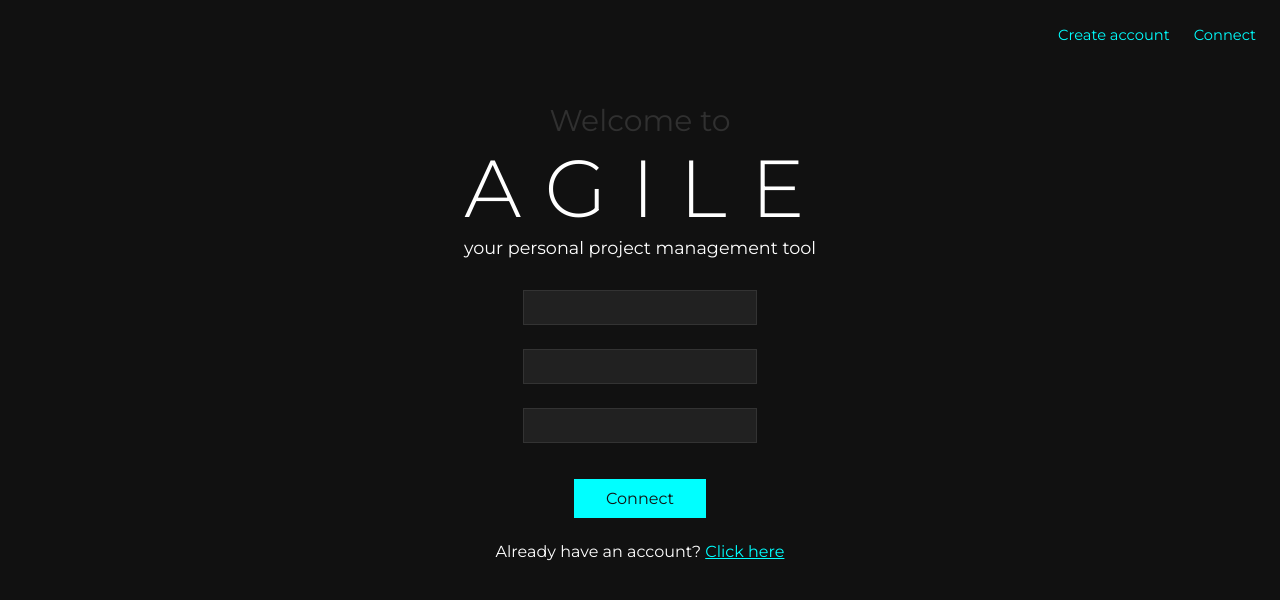
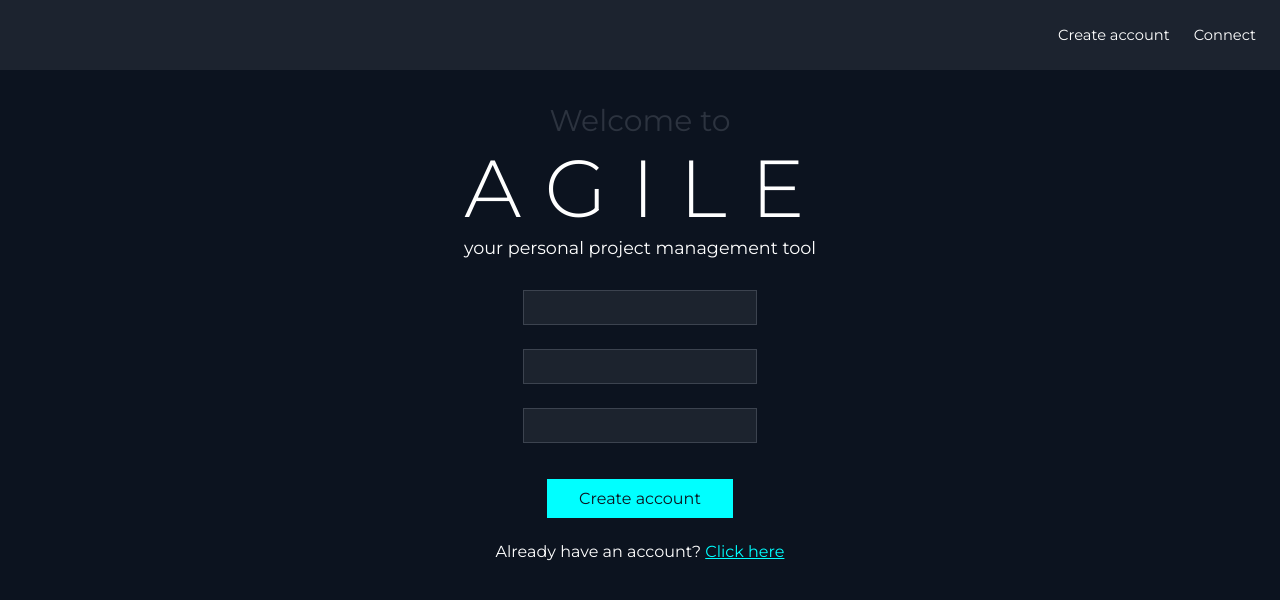
Before and after one commit to marcillyl/Agile, an Angular app in the folder frontend/: page /signup in a window 1280 px wide. Shown: the top 600 px of the page. Built offline with nearby package versions, Linux system fonts and the light colour scheme.

Commit message:
Adjust colors

```diff
--- a/frontend/src/app/auth/auth.component.scss
+++ b/frontend/src/app/auth/auth.component.scss
@@ -9,7 +9,7 @@
     font-size: 1.1em;
     &__headline {
       font-size: 1.7em;
-      color: #303030;
+      color: #2c333f;
       &--brand {
         display: inline-block;
         text-transform: uppercase;
@@ -37,12 +37,12 @@
   &-control {
     padding: 7px;
     background: #ffffff11;
-    border: solid thin #333;
+    border: solid thin #3c434f;
   }
   &-button {
     margin: 12px 0px 24px 0px;
     padding: 10px 24pt;
-    color: #111;
+    color: #0c131f;
     background: aqua;
   }
 }
--- a/frontend/src/app/auth/signup/signup.component.html
+++ b/frontend/src/app/auth/signup/signup.component.html
@@ -42,7 +42,7 @@
       (click)="onSignup()"
       class="form-button"
     >
-      Connect
+      Create account
     </button>
     <p class="text-danger" *ngIf="errorMsg">{{ errorMsg }}</p>
     <p>
--- a/frontend/src/app/header/header.component.scss
+++ b/frontend/src/app/header/header.component.scss
@@ -7,6 +7,7 @@
   width: 100%;
   height: 70px;
   padding: 0px 12px;
+  background: #1c232f;
   &-left {
     display: flex;
     justify-content: flex-start;
@@ -26,7 +27,6 @@
   &__link {
     margin: 0px 12px;
     font-size: 11pt;
-    color: aqua;
     &--disconnect {
       color: #fff;
     }
--- /dev/null
+++ b/frontend/src/app/models/Project.model.ts
@@ -0,0 +1,5 @@
+export class Project {
+  _id!: string;
+  title!: string;
+  description!: string;
+}
--- a/frontend/src/app/profile/profile.component.scss
+++ b/frontend/src/app/profile/profile.component.scss
@@ -9,7 +9,7 @@
     font-size: 1.1em;
     &__headline {
       font-size: 3.7em;
-      color: #303030;
+      color: #2c333f;
     }
     &__text {
       margin-top: 10pt;
@@ -25,7 +25,7 @@
     margin: 12px 0px;
     padding: 10px 0px;
     width: 140pt;
-    color: #111;
+    color: #0c131f;
     background: aqua;
     &--delete {
       color: #fff;
--- a/frontend/src/app/project-form/project-form.component.html
+++ b/frontend/src/app/project-form/project-form.component.html
@@ -25,6 +25,6 @@
         ></textarea>
       </label>
     </div>
-    <button class="form-button" (click)="onCreate()">Create</button>
+    <!-- <button class="form-button" (click)="onCreate()">Create</button> -->
   </form>
 </main>
--- a/frontend/src/app/project-form/project-form.component.scss
+++ b/frontend/src/app/project-form/project-form.component.scss
@@ -9,7 +9,7 @@
     font-size: 1.1em;
     &__headline {
       font-size: 3.7em;
-      color: #303030;
+      color: #2c333f;
     }
     &__text {
       margin-top: 10pt;
@@ -27,13 +27,13 @@
   &-control {
     padding: 7px;
     background: #ffffff11;
-    border: solid thin #333;
+    border: solid thin #3c434f;
   }
   &-button {
     margin: 12px 0px;
     padding: 10px 0px;
     width: 140pt;
-    color: #111;
+    color: #0c131f;
     background: aqua;
   }
 }
--- a/frontend/src/app/project-list/project-list.component.scss
+++ b/frontend/src/app/project-list/project-list.component.scss
@@ -9,7 +9,7 @@
     font-size: 1.1em;
     &__headline {
       font-size: 4.7em;
-      color: #303030;
+      color: #2c333f;
     }
     &__text {
       margin-top: 10pt;
@@ -20,7 +20,7 @@
   &-button {
     margin: 12px 0px 24px 0px;
     padding: 10px 24pt;
-    color: #111;
+    color: #0c131f;
     background: aqua;
   }
 }
--- a/frontend/src/styles.scss
+++ b/frontend/src/styles.scss
@@ -59,7 +59,7 @@ html {
 }
 body {
   font-family: "Montserrat", Arial, Helvetica, sans-serif;
-  background: #111;
+  background: #0c131f;
   color: #fff;
 }
 img {
```
Also changed, not shown: frontend/src/app/services/projects.service.ts (added, +29 -0 lines), 1 other file (tests, documents, lock files or other folders).
